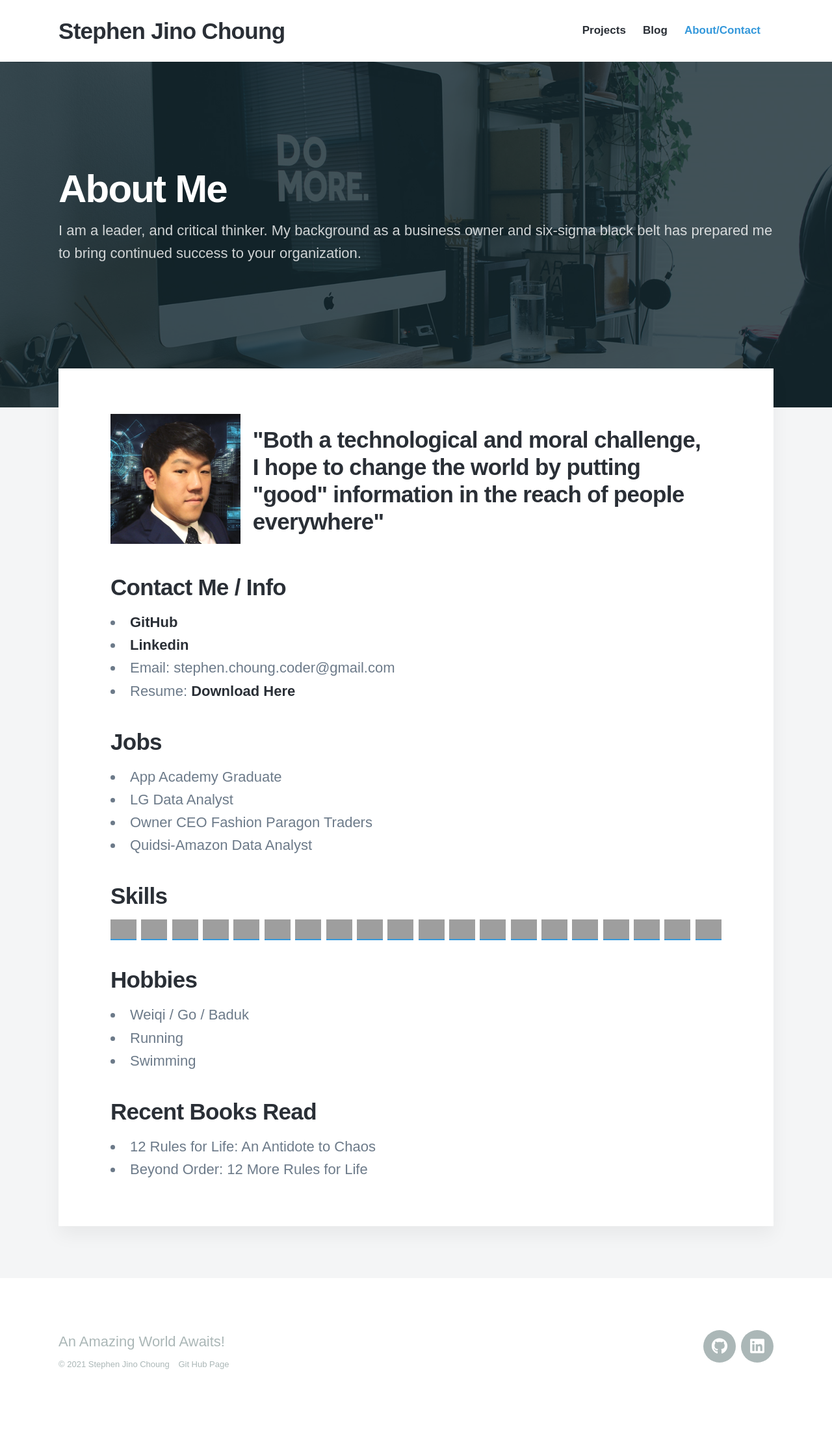
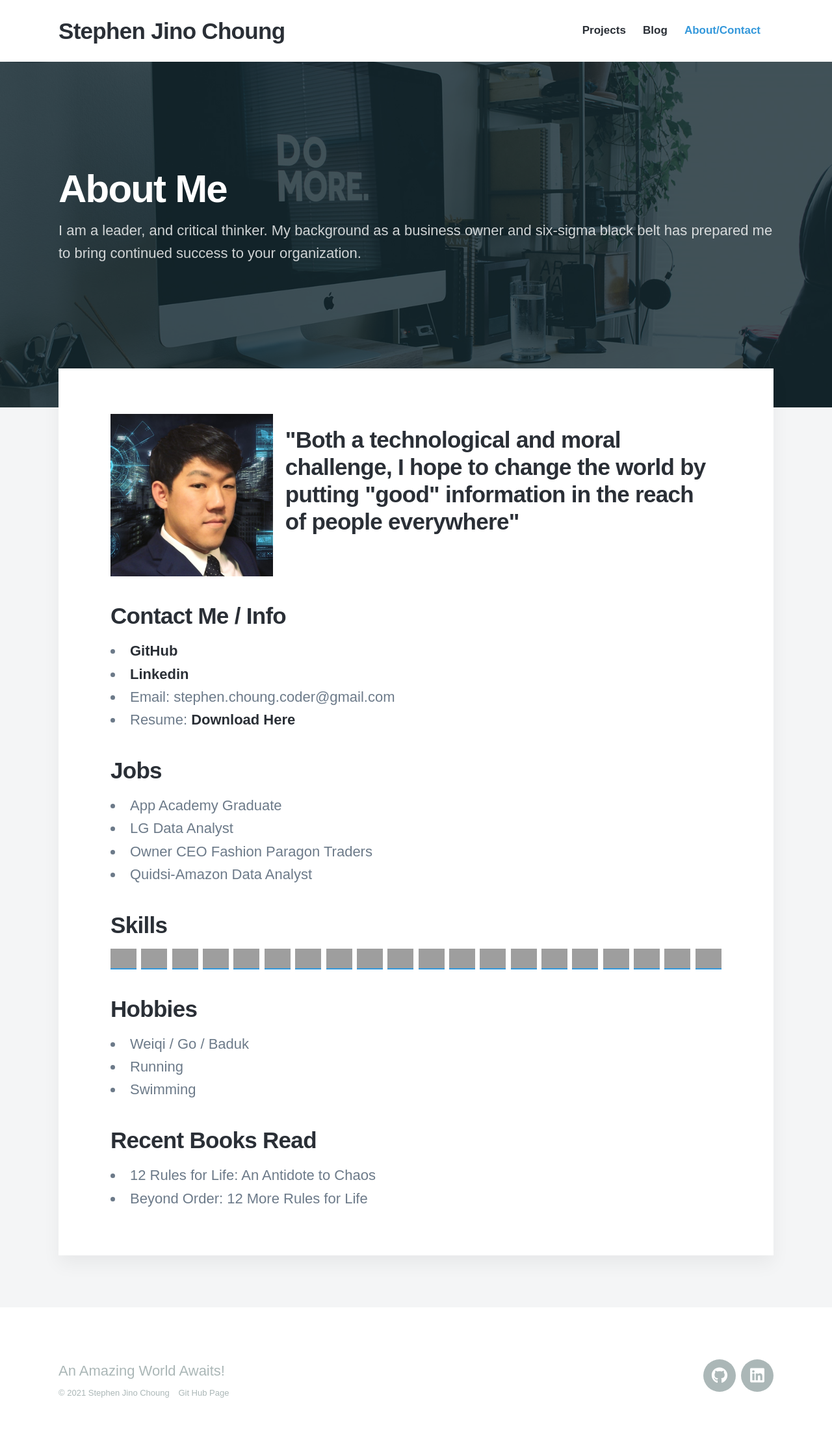
Before and after one commit to Twprcntmlk/Twprcntmlk.github.io, a Jekyll site: the page built from _pages/about.md, in a window 1280 px wide. Shown: the whole page at 65% size. Built offline with Jekyll 4.4.1, drawn with Linux system fonts in a browser that asks for light colours; nearby versions of some CDN libraries; some web fonts are replaced; before the commit the page ends 2186 px from its top, so only the background shows below that; grey boxes are pictures that could not be loaded.

Commit message:
picture css

```diff
--- a/_sass/_includes/_content.scss
+++ b/_sass/_includes/_content.scss
@@ -46,8 +46,8 @@
 	width: 280px;
 
 	@include mq(laptop) {
-		height: 200px;
-		width: 200px;
+		height: 250px;
+		width: 250px;
 
 	}
 }
```
